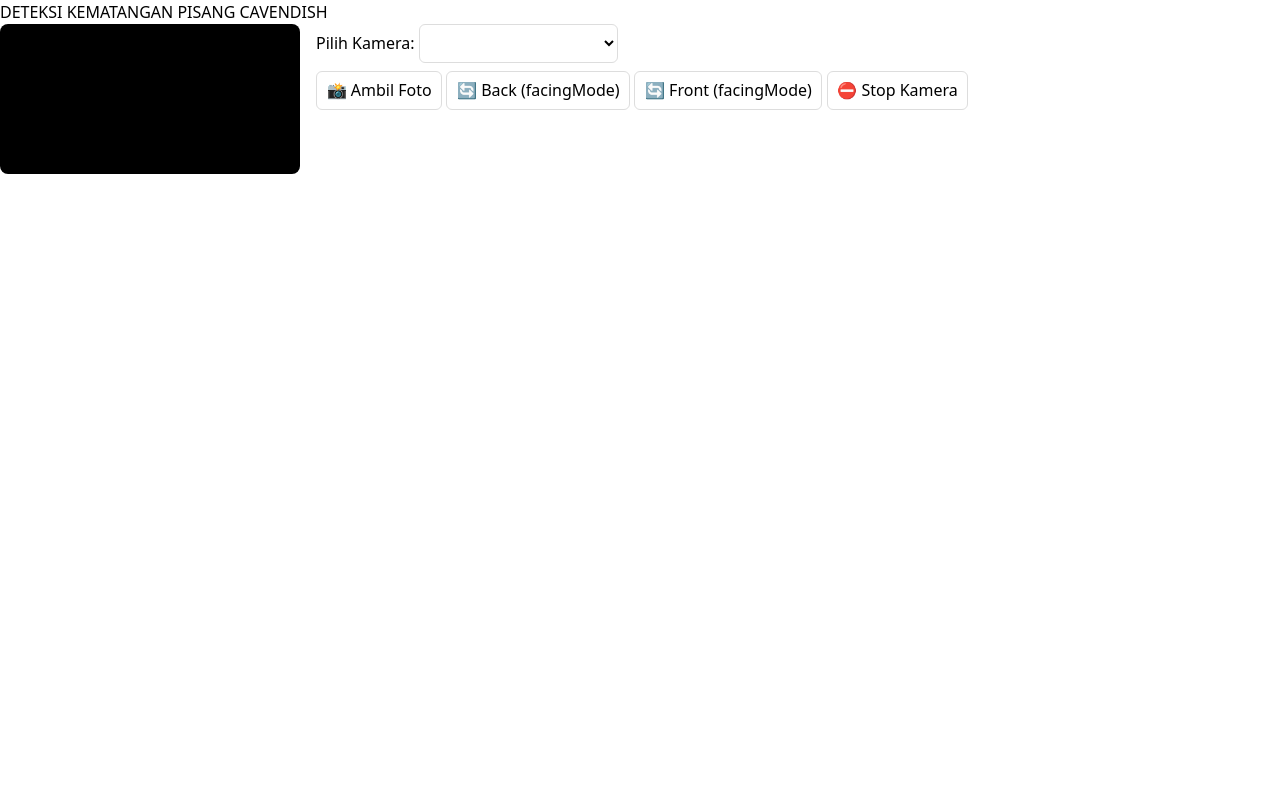
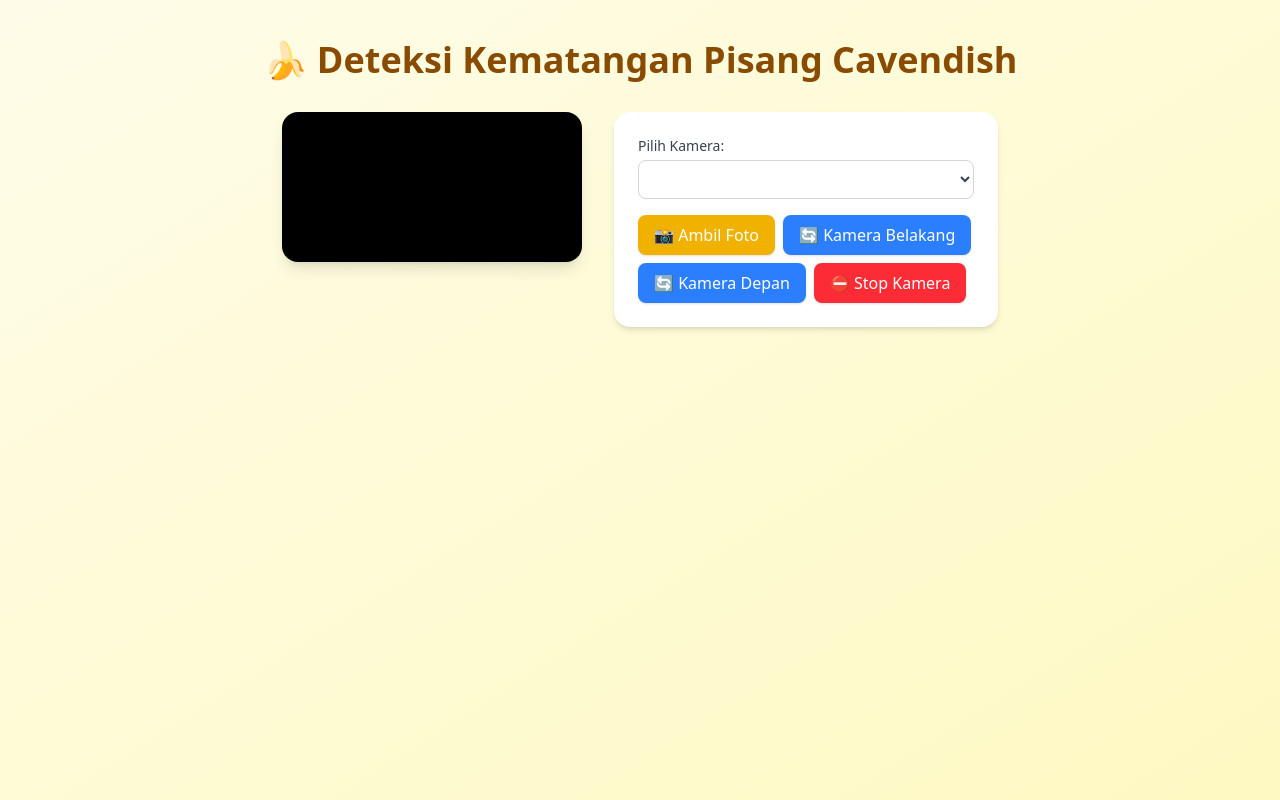
Before and after one commit to adam-gbyte/FrontendSCP, a SvelteKit app: page / in a window 1280 px wide. Built offline with nearby package versions, Linux system fonts and the light colour scheme.

Commit message:
Update +page.svelte

```diff
--- a/src/routes/+page.svelte
+++ b/src/routes/+page.svelte
@@ -8,7 +8,6 @@
 	let photoDataUrl = null;
 	let taking = false;
 
-	// mulai kamera dengan deviceId (atau default)
 	async function startCamera(deviceId = null, facingMode = null) {
 		stopCamera();
 		try {
@@ -37,7 +36,6 @@
 		if (videoEl) videoEl.pause();
 	}
 
-	// ambil foto ke canvas, simpan dataURL
 	function takePhoto() {
 		if (!videoEl) return;
 		taking = true;
@@ -51,7 +49,6 @@
 		taking = false;
 	}
 
-	// download foto
 	function downloadPhoto() {
 		if (!photoDataUrl) return;
 		const a = document.createElement('a');
@@ -60,17 +57,12 @@
 		a.click();
 	}
 
-	// upload ke server (/api/upload)
 	async function uploadPhoto() {
 		if (!photoDataUrl) return;
-		// ubah dataURL jadi blob
 		const blob = await (await fetch(photoDataUrl)).blob();
 		const fd = new FormData();
 		fd.append('photo', blob, `photo_${Date.now()}.jpg`);
-		const res = await fetch('/api/upload', {
-			method: 'POST',
-			body: fd
-		});
+		const res = await fetch('/api/upload', { method: 'POST', body: fd });
 		if (!res.ok) {
 			const txt = await res.text();
 			alert('Upload gagal: ' + txt);
@@ -80,17 +72,14 @@
 		}
 	}
 
-	// ambil daftar device kamera untuk pilih kamera belakang/depannya
 	async function enumerateDevices() {
 		const all = await navigator.mediaDevices.enumerateDevices();
 		devices = all.filter((d) => d.kind === 'videoinput');
-		// default: pilih device pertama
 		if (!selectedDeviceId && devices.length) {
 			selectedDeviceId = devices[0].deviceId;
 		}
 	}
 
-	// saat user ganti pilihan kamera
 	async function onChangeDevice() {
 		if (selectedDeviceId) {
 			await startCamera(selectedDeviceId);
@@ -99,17 +88,16 @@
 
 	onMount(async () => {
 		if (!navigator.mediaDevices || !navigator.mediaDevices.getUserMedia) {
-			alert('Browser Anda tidak mendukung kamera (getUserMedia). Gunakan browser modern.');
+			alert('Browser Anda tidak mendukung kamera. Gunakan browser modern.');
 			return;
 		}
 		await enumerateDevices();
-		// coba gunakan kamera belakang bila tersedia
 		const back = devices.find((d) => /back|rear|environment/i.test(d.label));
 		if (back) {
 			selectedDeviceId = back.deviceId;
 			await startCamera(selectedDeviceId);
 		} else {
-			await startCamera(); // default
+			await startCamera();
 		}
 	});
 
@@ -120,18 +108,33 @@
 	<title>Analisis Kematangan Pisang Cavendish</title>
 </svelte:head>
 
-<h1>DETEKSI KEMATANGAN PISANG CAVENDISH</h1>
+<main
+	class="flex min-h-screen flex-col items-center bg-gradient-to-br from-yellow-50 to-yellow-100 px-4 py-10"
+>
+	<h1 class="mb-8 text-center text-3xl font-bold text-yellow-800 md:text-4xl">
+		🍌 Deteksi Kematangan Pisang Cavendish
+	</h1>
 
-<div class="camera">
-	<div>
-		<video bind:this={videoEl} autoplay playsinline muted></video>
-		<canvas bind:this={canvasEl}></canvas>
+	<div class="flex w-full max-w-6xl flex-col items-start justify-center gap-8 md:flex-row">
+		<div class="flex flex-col items-center">
+			<video
+				bind:this={videoEl}
+				autoplay
+				playsinline
+				muted
+				class="w-full max-w-md rounded-2xl bg-black shadow-lg"
+			></video>
+			<canvas bind:this={canvasEl} class="hidden"></canvas>
 		</div>
 
-	<div class="controls">
-		<label>
+		<div class="flex w-full flex-col gap-4 rounded-2xl bg-white p-6 shadow-md md:w-96">
+			<label class="flex flex-col text-sm font-medium text-gray-700">
 				Pilih Kamera:
-			<select bind:value={selectedDeviceId} on:change={onChangeDevice}>
+				<select
+					bind:value={selectedDeviceId}
+					on:change={onChangeDevice}
+					class="mt-1 rounded-lg border border-gray-300 p-2 outline-none focus:ring-2 focus:ring-yellow-400"
+				>
 					{#if devices.length === 0}
 						<option disabled>Memuat perangkat...</option>
 					{/if}
@@ -141,56 +144,54 @@
 				</select>
 			</label>
 
-		<div>
-			<button on:click={() => takePhoto()} disabled={taking}>📸 Ambil Foto</button>
-			<button on:click={() => startCamera(null, 'environment')}>🔄 Back (facingMode)</button>
-			<button on:click={() => startCamera(null, 'user')}>🔄 Front (facingMode)</button>
-			<button on:click={stopCamera}>⛔ Stop Kamera</button>
+			<div class="flex flex-wrap gap-2">
+				<button
+					on:click={() => takePhoto()}
+					disabled={taking}
+					class="rounded-lg bg-yellow-500 px-4 py-2 text-white shadow transition hover:bg-yellow-600"
+				>
+					📸 Ambil Foto
+				</button>
+				<button
+					on:click={() => startCamera(null, 'environment')}
+					class="rounded-lg bg-blue-500 px-4 py-2 text-white shadow transition hover:bg-blue-600"
+				>
+					🔄 Kamera Belakang
+				</button>
+				<button
+					on:click={() => startCamera(null, 'user')}
+					class="rounded-lg bg-blue-500 px-4 py-2 text-white shadow transition hover:bg-blue-600"
+				>
+					🔄 Kamera Depan
+				</button>
+				<button
+					on:click={stopCamera}
+					class="rounded-lg bg-red-500 px-4 py-2 text-white shadow transition hover:bg-red-600"
+				>
+					⛔ Stop Kamera
+				</button>
 			</div>
 
 			{#if photoDataUrl}
-			<div>
-				<p>Preview:</p>
-				<img class="preview" src={photoDataUrl} alt="Preview foto" />
-				<div style="margin-top:.5rem;">
-					<button on:click={downloadPhoto}>⬇️ Download</button>
-					<button on:click={uploadPhoto}>⬆️ Upload ke server</button>
+				<div class="mt-4">
+					<p class="mb-2 font-semibold text-gray-700">📷 Hasil Foto:</p>
+					<img src={photoDataUrl} alt="Preview foto" class="max-w-full rounded-lg shadow-md" />
+					<div class="mt-3 flex gap-2">
+						<button
+							on:click={downloadPhoto}
+							class="flex-1 rounded-lg bg-green-500 px-4 py-2 text-white shadow transition hover:bg-green-600"
+						>
+							⬇️ Download
+						</button>
+						<button
+							on:click={uploadPhoto}
+							class="flex-1 rounded-lg bg-purple-500 px-4 py-2 text-white shadow transition hover:bg-purple-600"
+						>
+							⬆️ Upload
+						</button>
 					</div>
 				</div>
 			{/if}
 		</div>
 	</div>
-
-<style>
-	.camera {
-		display: flex;
-		gap: 1rem;
-		align-items: flex-start;
-		flex-wrap: wrap;
-	}
-	video {
-		max-width: 400px;
-		border-radius: 8px;
-		background: #000;
-	}
-	canvas {
-		display: none;
-	} /* canvas internal */
-	.controls {
-		display: flex;
-		flex-direction: column;
-		gap: 0.5rem;
-	}
-	.preview {
-		max-width: 400px;
-		border-radius: 8px;
-	}
-	select,
-	button {
-		padding: 0.4rem 0.6rem;
-		border-radius: 6px;
-		border: 1px solid #ddd;
-		background: #fff;
-		cursor: pointer;
-	}
-</style>
+</main>
```
Lines whose indentation alone changed are shown as unchanged.
